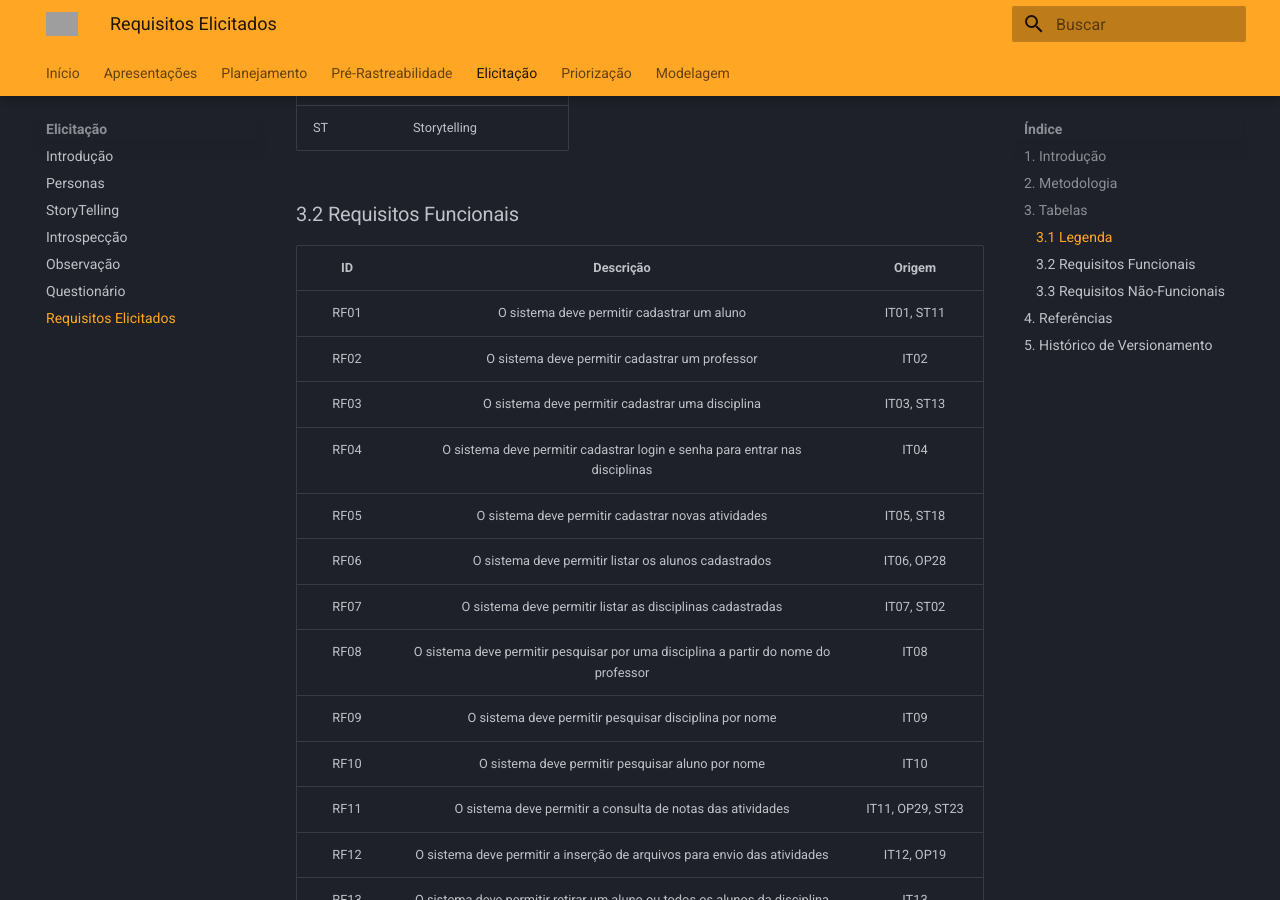
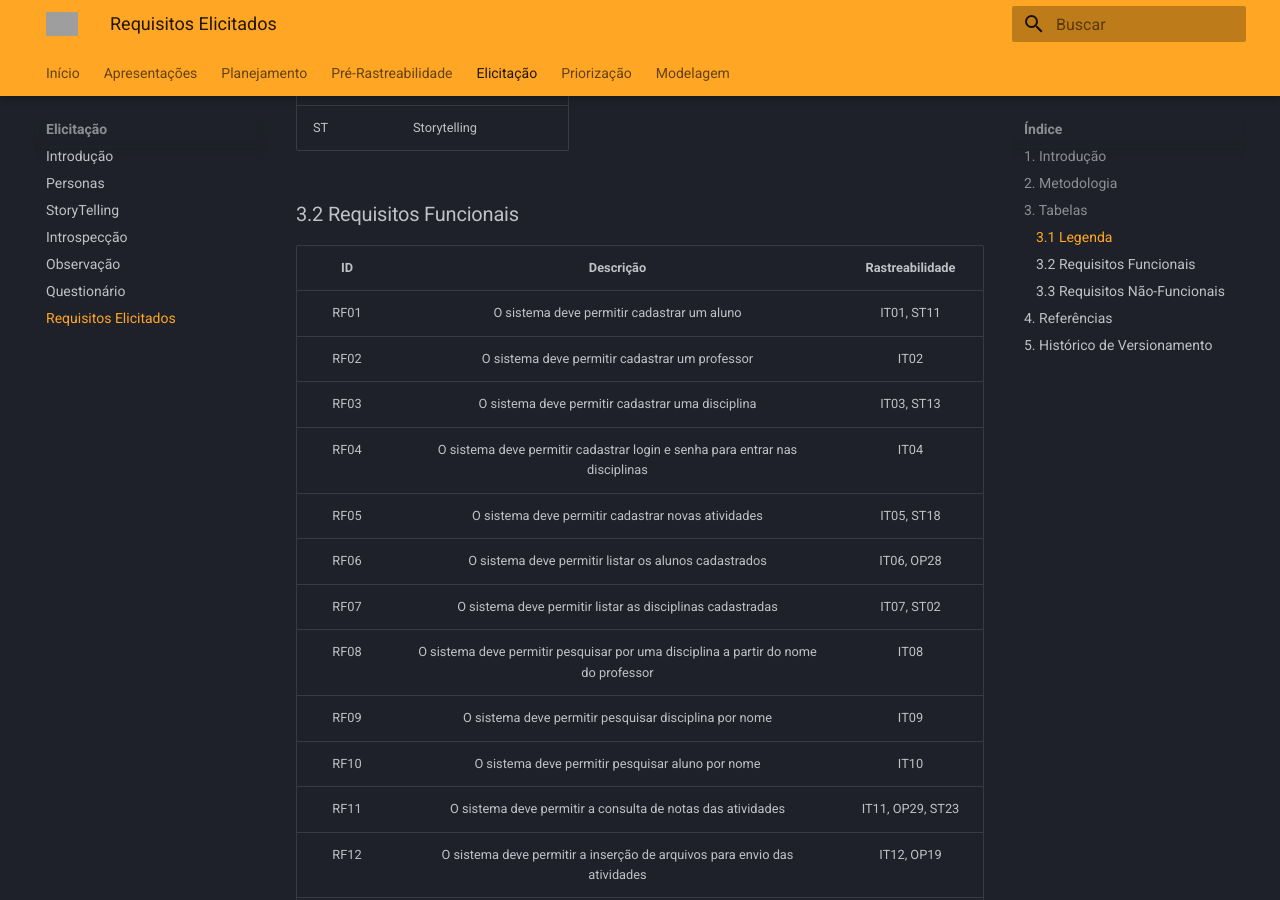
Before and after one commit to Requisitos-de-Software/2022.2-Moodle, an MkDocs documentation site: the page built from docs/Elicitacao/requisitos.md, in a window 1280 px wide and 900 px high, scrolled down 757 px. Built offline with MkDocs 1.6.1 and Material for MkDocs 9.7.7, drawn with Linux system fonts in a browser that asks for light colours; grey boxes are pictures that could not be loaded.

Commit message:
Correção

```diff
--- a/docs/Elicitacao/requisitos.md
+++ b/docs/Elicitacao/requisitos.md
@@ -22,7 +22,7 @@
 
 ### 3.2 Requisitos Funcionais <div id="requisitos" />
 
-| ID | Descrição | Origem |
+| ID | Descrição | Rastreabilidade |
 |:--:|:---------:|:------:|
 | RF01 | O sistema deve permitir cadastrar um aluno | IT01, ST11 |
 | RF02 | O sistema deve permitir cadastrar um professor | IT02 |
```
